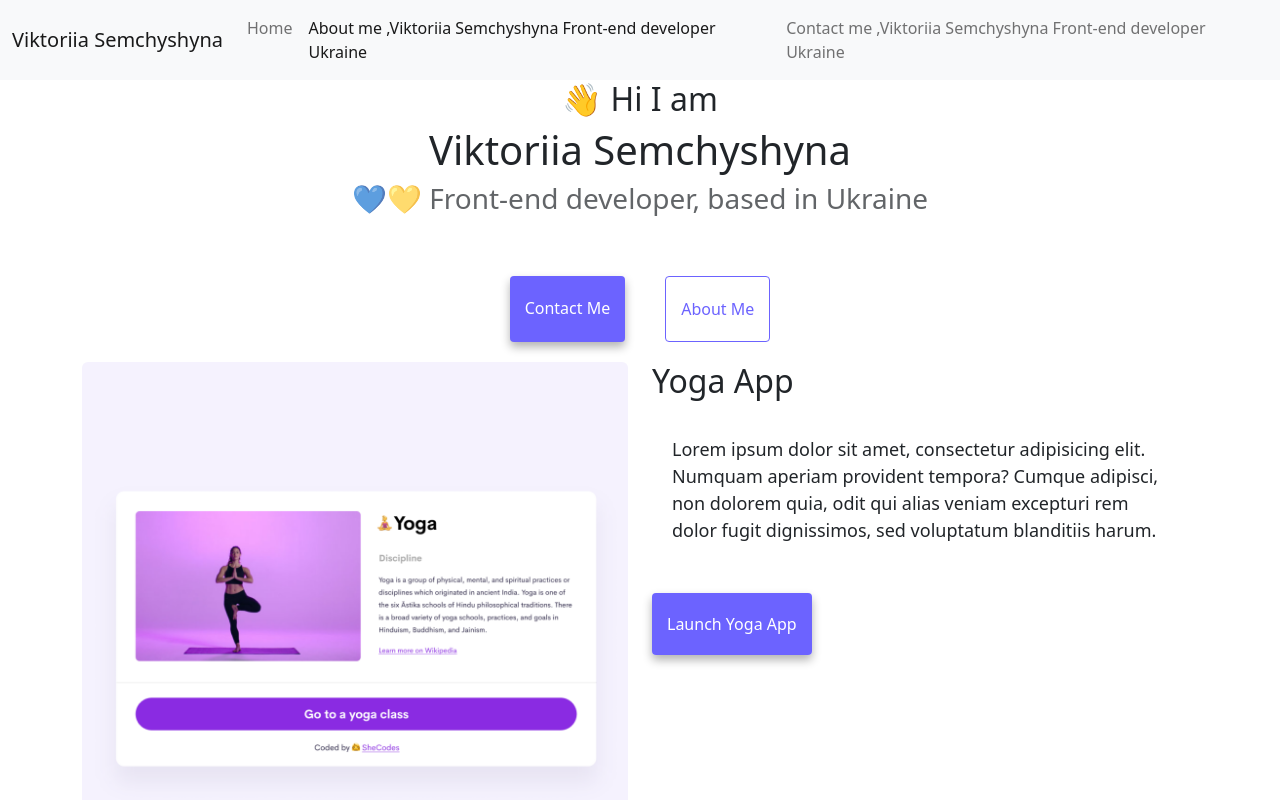
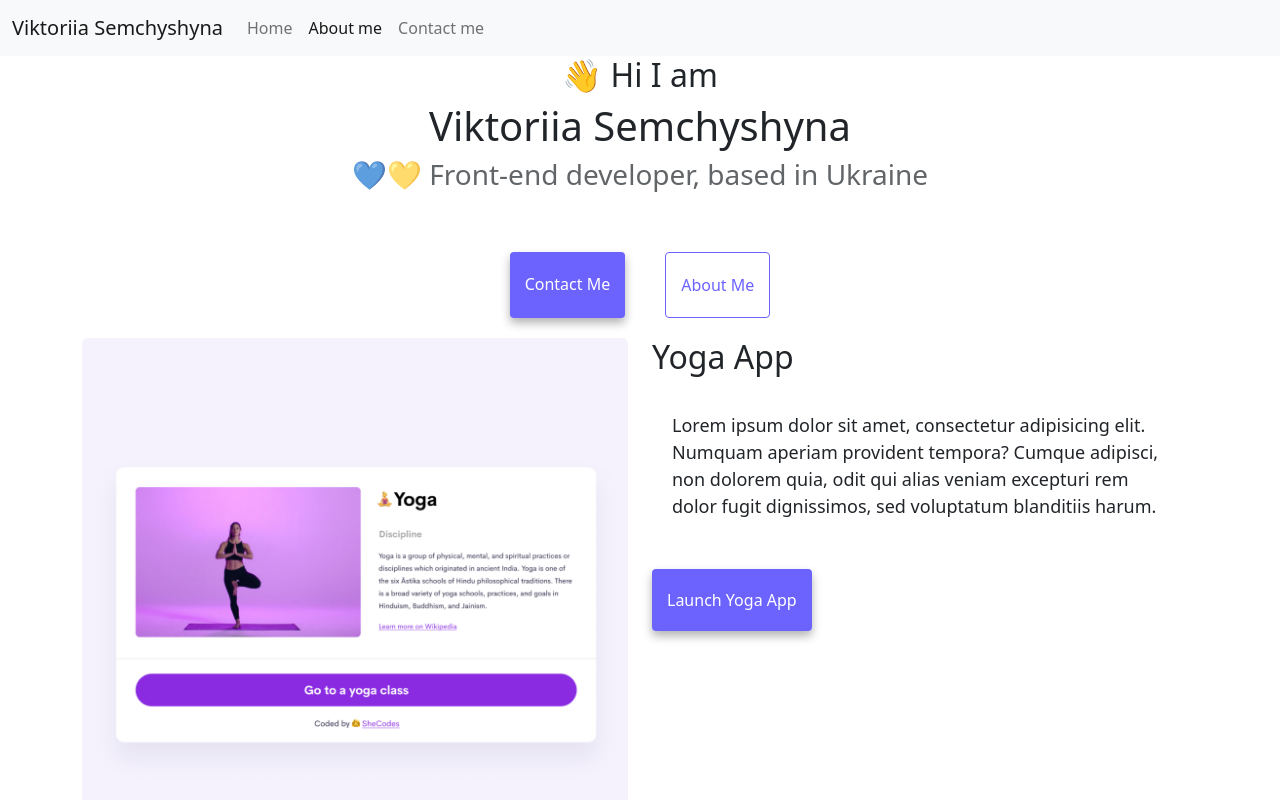
Before and after one commit to VikiSemch/homework3week-rensponsive, a plain HTML site: page index.html in a window 1280 px wide. Shown: the top 800 px of the page. Drawn offline with nearby package versions, Linux system fonts and the light colour scheme.

Commit message:
Update index.html

```diff
--- a/index.html
+++ b/index.html
@@ -52,12 +52,12 @@
                 aria-current="page"
                 href="about.html"
                 title="about me"
-                >About me ,Viktoriia Semchyshyna Front-end developer Ukraine</a
+                >About me </a
               >
             </li>
             <li class="nav-item">
               <a class="nav-link" aria-current="page" href="about.html#contact" title="contact "
-                >Contact me ,Viktoriia Semchyshyna  Front-end developer Ukraine</a
+                >Contact me </a
               >
             </li>
           </ul>
```
